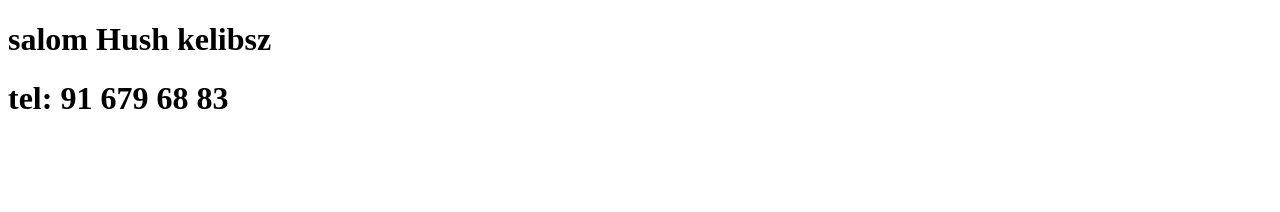
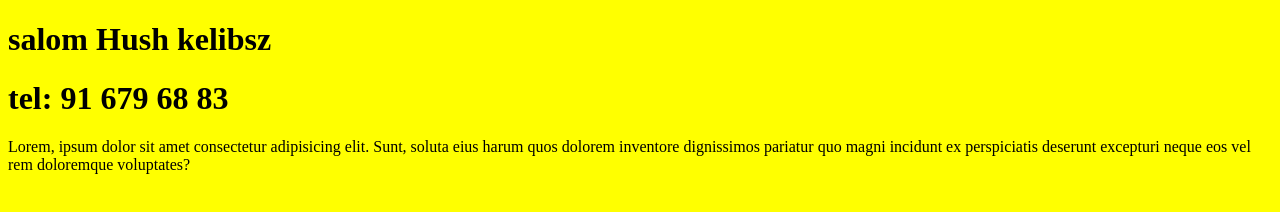
Before and after one commit to Nodirbek002/brinchi-ish, a plain HTML site: page index.html in a window 1280 px wide. Drawn offline with Linux system fonts and the light colour scheme.

Commit message:
new text html and css

```diff
--- a/index.html
+++ b/index.html
@@ -10,5 +10,7 @@
 <body>
     <h1>salom Hush kelibsz</h1>
     <h1>tel: 91 679 68 83</h1>
+
+    <p>Lorem, ipsum dolor sit amet consectetur adipisicing elit. Sunt, soluta eius harum quos dolorem inventore dignissimos pariatur quo magni incidunt ex perspiciatis deserunt excepturi neque eos vel rem doloremque voluptates?</p>
 </body>
 </html>
--- a/main.css
+++ b/main.css
@@ -0,0 +1,3 @@
+*{
+    background-color: yellow;
+}
```
